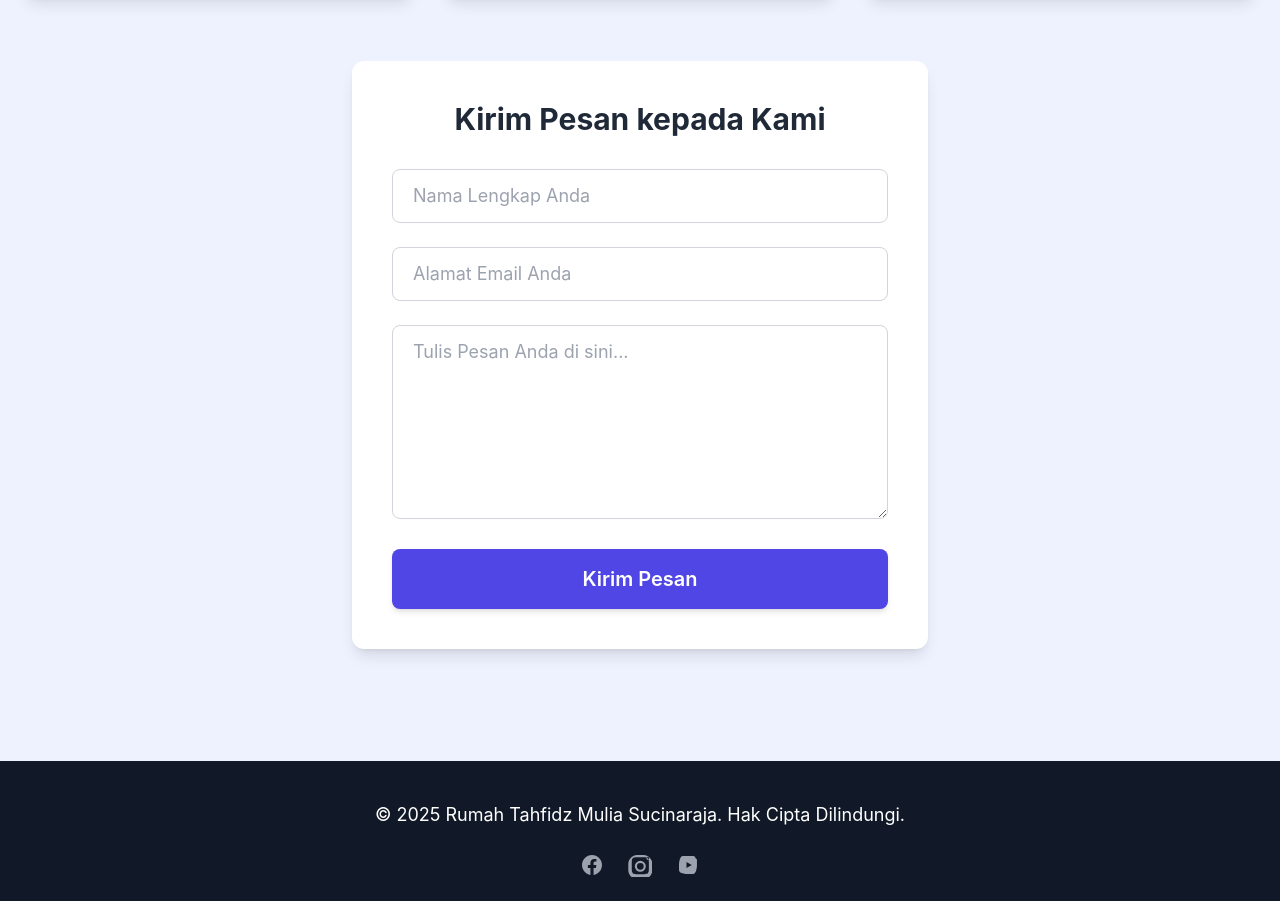
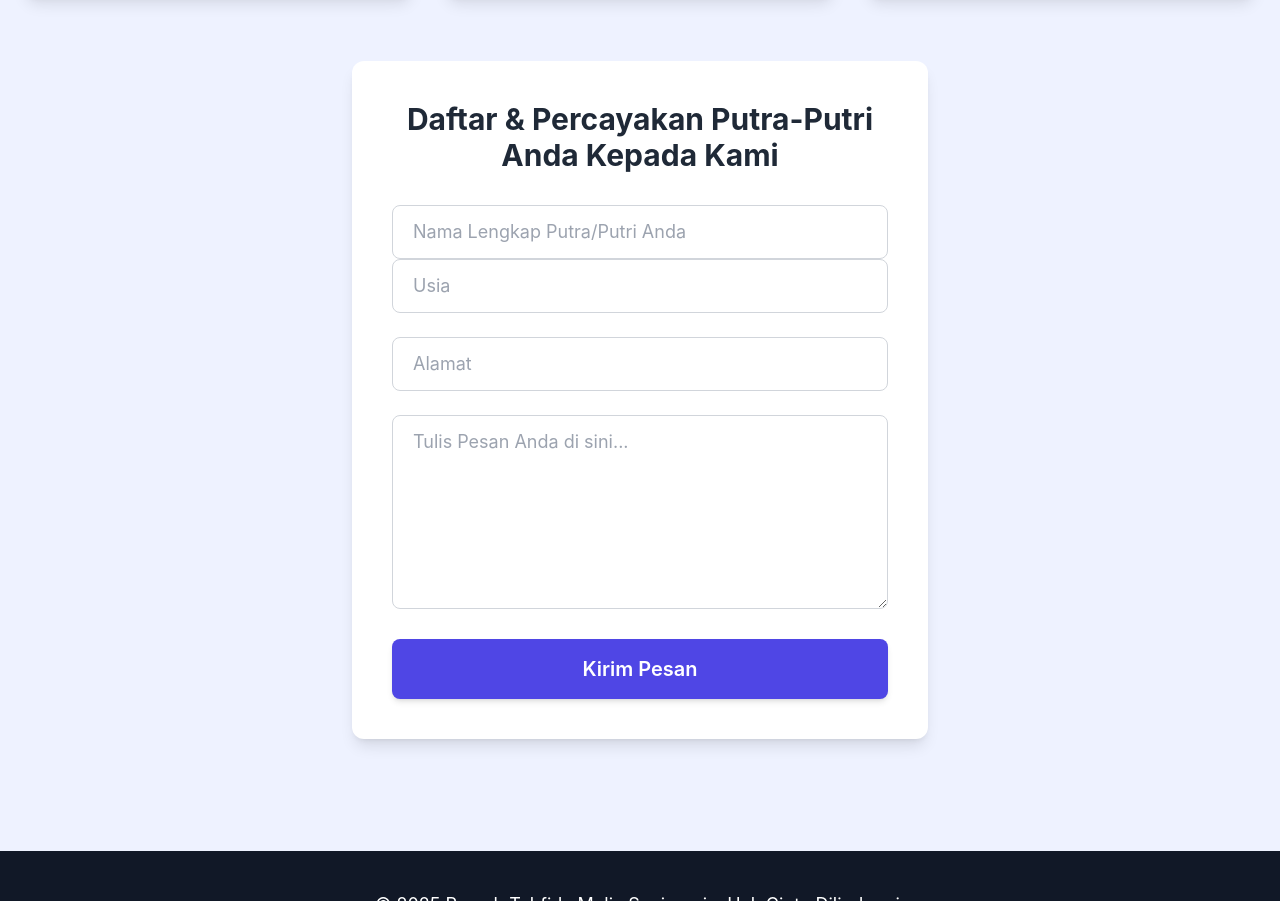
Before and after one commit to Rumah0211/Tahfidz_Mulia, a plain HTML site: page index.html in a window 1280 px wide. Shown: the part 3415-4316 px from the top of the page. Drawn offline with nearby package versions, Linux system fonts and the light colour scheme.

Commit message:
Update index.html

```diff
--- a/index.html
+++ b/index.html
@@ -229,13 +229,14 @@
                 </div>
                 <!-- Simple Contact Form (optional, can be expanded) -->
                 <div class="mt-16 bg-white p-8 md:p-10 rounded-xl shadow-lg max-w-xl mx-auto card-hover-effect">
-                    <h3 class="text-2xl md:text-3xl font-bold text-gray-800 mb-8">Kirim Pesan kepada Kami</h3>
+                    <h3 class="text-2xl md:text-3xl font-bold text-gray-800 mb-8">Daftar & Percayakan Putra-Putri Anda Kepada Kami</h3>
                     <form class="space-y-6">
                         <div>
-                            <input type="text" placeholder="Nama Lengkap Anda" class="w-full px-5 py-3 border border-gray-300 rounded-lg focus:ring-indigo-500 focus:border-indigo-500 text-lg" required>
+                            <input type="text" placeholder="Nama Lengkap Putra/Putri Anda" class="w-full px-5 py-3 border border-gray-300 rounded-lg focus:ring-indigo-500 focus:border-indigo-500 text-lg" required>
+                             <input type="text" placeholder="Usia" class="w-full px-5 py-3 border border-gray-300 rounded-lg focus:ring-indigo-500 focus:border-indigo-500 text-lg" required>
                         </div>
                         <div>
-                            <input type="email" placeholder="Alamat Email Anda" class="w-full px-5 py-3 border border-gray-300 rounded-lg focus:ring-indigo-500 focus:border-indigo-500 text-lg" required>
+                            <input type="email" placeholder="Alamat" class="w-full px-5 py-3 border border-gray-300 rounded-lg focus:ring-indigo-500 focus:border-indigo-500 text-lg" required>
                         </div>
                         <div>
                             <textarea placeholder="Tulis Pesan Anda di sini..." rows="6" class="w-full px-5 py-3 border border-gray-300 rounded-lg focus:ring-indigo-500 focus:border-indigo-500 text-lg" required></textarea>
```
